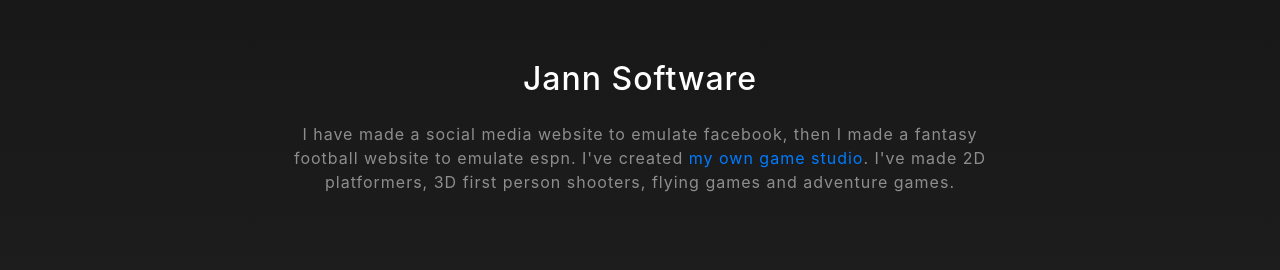
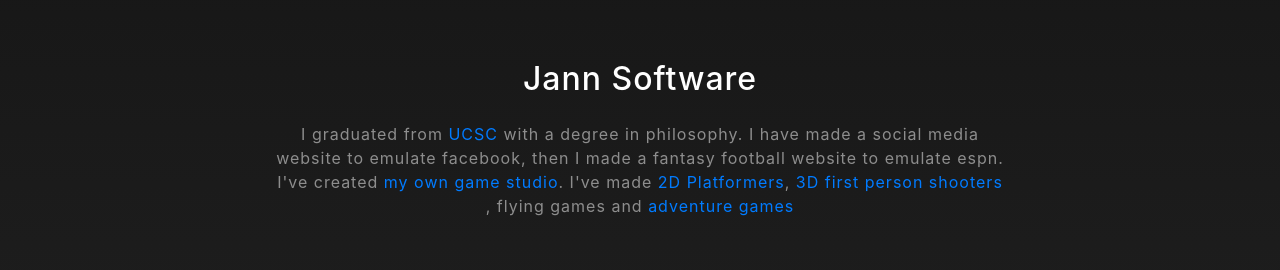
Before and after one commit to codejoy-wins/codejoy-wins.github.ioNull3, a website with bundled scripts: page index.html in a window 1280 px wide. Shown: the part 900-1170 px from the top of the page. Built offline with nearby package versions, Linux system fonts and the light colour scheme.

Commit message:
mas linkas

```diff
--- a/index.html
+++ b/index.html
@@ -69,8 +69,8 @@
         <div class="row">
           <div class="col-lg-8 mx-auto">
             <h2 class="text-white mb-4">Jann Software</h2>
-            <p class="text-white-50">I have made a social media website to emulate facebook, then I made a fantasy football website to emulate espn.  I've created
-              <a href="https://codejoy-wins.itch.io/">my own game studio</a>. I've made 2D platformers, 3D first person shooters, flying games and adventure games.</p>
+            <p class="text-white-50">I graduated from <a href="https://www.ucsc.edu/">UCSC</a> with a degree in philosophy.  I have made a social media website to emulate facebook, then I made a fantasy football website to emulate espn.  I've created
+              <a href="https://codejoy-wins.itch.io/">my own game studio</a>. I've made <a href="https://codejoy-wins.itch.io/starsenal-4-the-hunt-for-dark-kirby">2D Platformers</a>, <a href="https://codejoy-wins.itch.io/fps9">3D first person shooters</a> , flying games and <a href="https://codejoy-wins.itch.io/i-am-ghost">adventure games</a></p>
           </div>
         </div>
         <h2><a href="https://lichess.org/@/codejoy/perf/blitz">1768 ELO Chess Rating</a> </h2>
```
